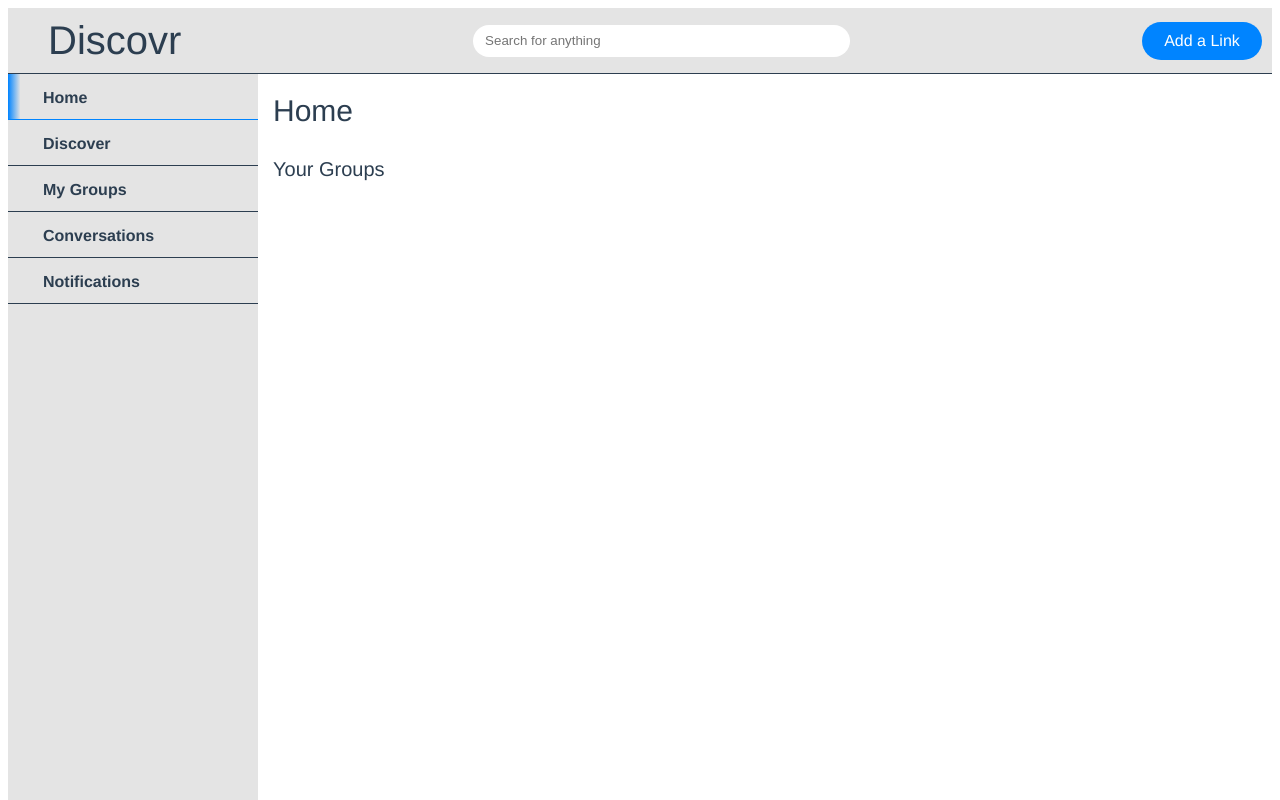
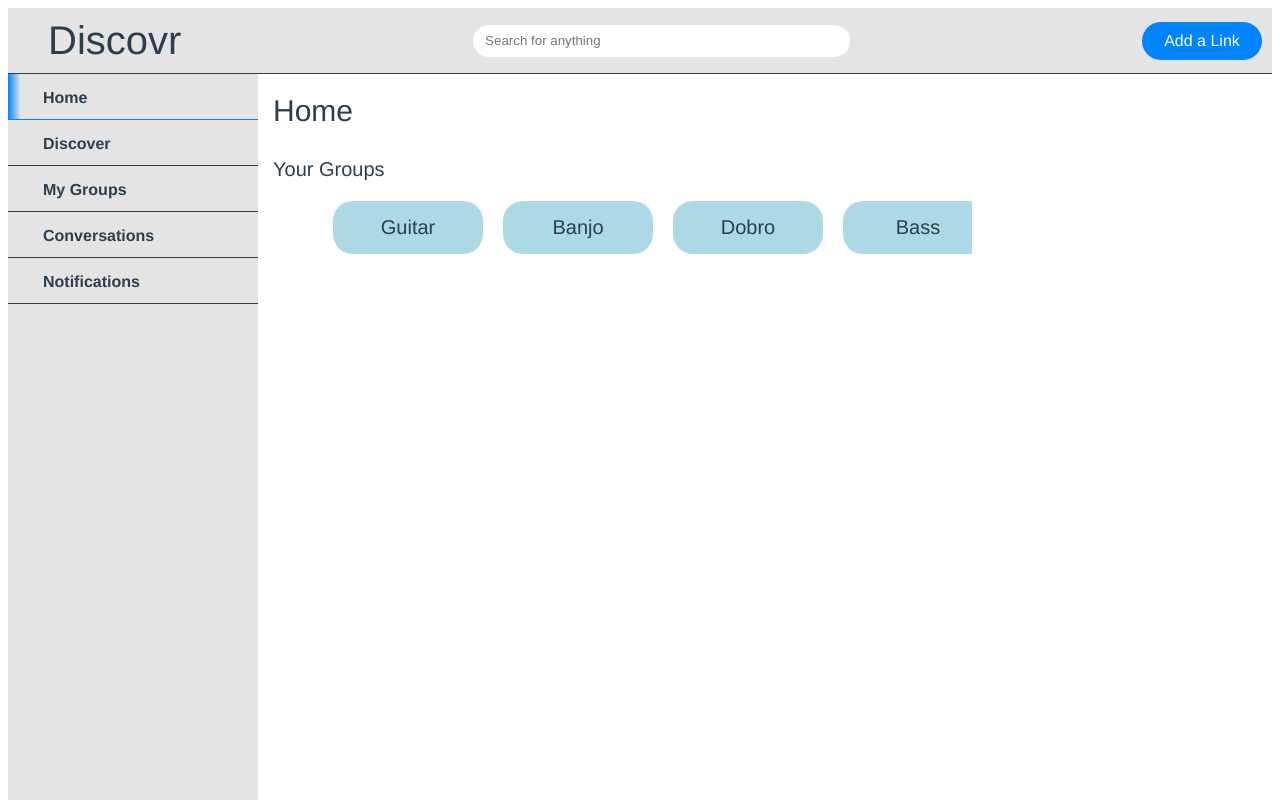
Before and after one commit to nicholascarlin/Discovr, a Vue app in the folder website/: page / in a window 1280 px wide. Built offline with nearby package versions, Linux system fonts and the light colour scheme.

Commit message:
Some dynamic ass shit

```diff
--- a/website/src/components/BrowseGroups.vue
+++ b/website/src/components/BrowseGroups.vue
@@ -1,22 +1,60 @@
 <template>
     <div class="browse-groups">
-        <div class="your-groups-subheader"> Your Groups</div>
+        <div class="your-groups-subheader">Your Groups</div>
+        <div class="group-icon-scroll-window">
+            <li class="group-icon-list" v-for="group in Groups" :key="group.groupName">
+                <dynamic-group-icons :groupName="group.groupName"></dynamic-group-icons>
+            </li>
+        </div>
         <div class="dynamic-groups">
-            <div></div>
         </div>
     </div>
 </template>
 
 <script>
+import DynamicGroupIcons from './DynamicGroupIcons.vue';
+
 export default {
-
-}
+    components: {
+       DynamicGroupIcons
+    },
+    data() {
+        return {
+            Groups: [
+                { groupName: "Guitar" },
+                { groupName: "Banjo" },
+                { groupName: "Dobro" },
+                { groupName: "Bass" },
+                { groupName: "Drums" },
+                { groupName: "Bass" },
+                { groupName: "Drums" }
+            ]
+        };
+    }
+};
 </script>
 
 <style>
 
+    .group-icon-scroll-window {
+        clear: both;
+        width: 65%;
+        height: 100px;
+        overflow-x: auto;
+        overflow-y: hidden;
+        white-space: nowrap;
+        margin-left: 50px;
+    }
+
     .browse-groups {
         margin: 30px 0px 0px 15px;
+    }
+
+    .group-icon-list {
+        margin-top: -20px;
+        text-align: center;
+        display: inline-block;
+        list-style: none;
     }
 
     .your-groups-subheader {
@@ -24,4 +62,8 @@ export default {
         font-size: 20px;
     }
 
+    .dg-icons {
+        float: left;
+    }
+
 </style>
--- /dev/null
+++ b/website/src/components/DynamicGroupIcons.vue
@@ -0,0 +1,29 @@
+<template>
+    <div class="group-icon">{{groupName}}</div>
+</template>
+
+<script>
+export default {
+    props: {
+        groupName: {required: true, type: String},
+    }
+}
+</script>
+
+<style>
+    .group-icon {
+        float: left;
+        display: inline-block;
+        text-align: center;
+        width: 150px;
+        margin-top: 40px;
+        margin-left: 10px;
+        margin-right: 10px;
+        font-size: 20px;
+        padding-top: 15px;
+        padding-bottom: 15px;
+        background-color: lightblue;
+        border-radius: 20px;
+    }
+
+</style>
```
